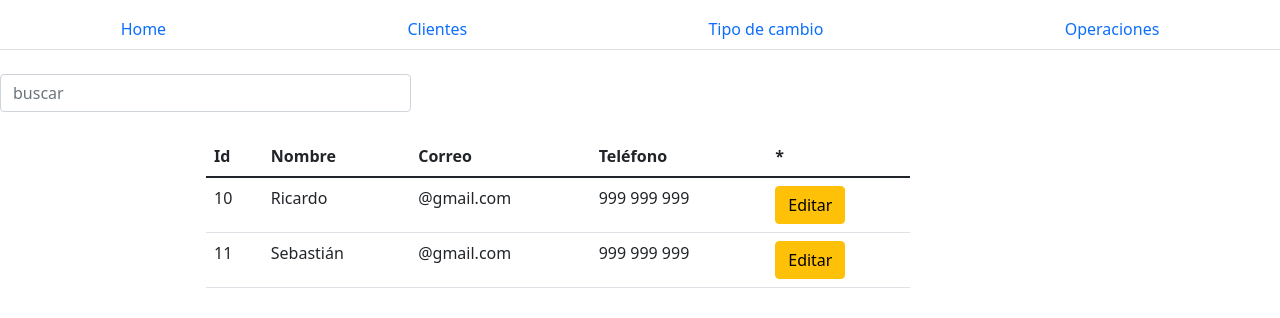
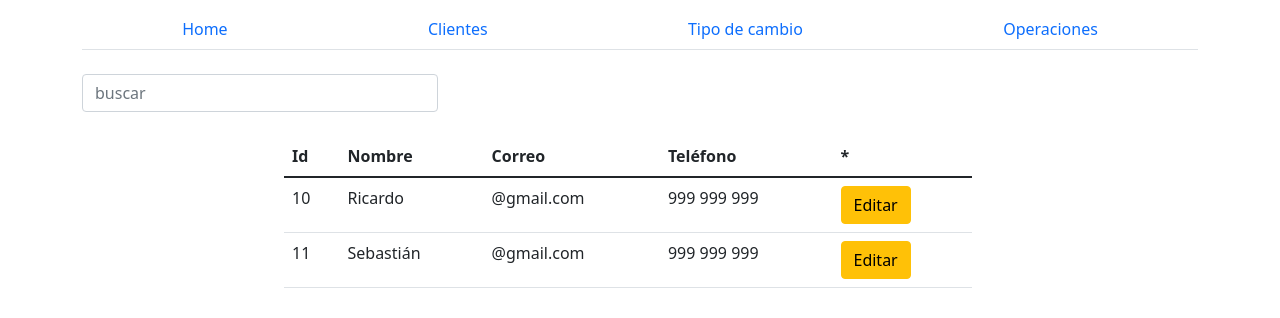
Before and after one commit to sebastianperudev2001/Crypto-Nita, a Next.js app in the folder cryptonita/: page /inicioClientes in a window 1280 px wide. Shown: the top 318 px of the page. Built offline with nearby package versions, Linux system fonts and the light colour scheme.

Commit message:
class container listado de clientes(admin)

```diff
--- a/cryptonita/pages/inicioClientes.js
+++ b/cryptonita/pages/inicioClientes.js
@@ -6,7 +6,7 @@ const InicioClientes=()=>{
         {id: 10, nombre: "Ricardo", correo:"@gmail.com", telefono: "999 999 999" }
         ,{id: 11, nombre: "Sebastián", correo:"@gmail.com", telefono: "999 999 999" }
     ]
-    return <div className="page-content">
+    return <div className="container">
         <Navegador></Navegador>
         <div className="row mt-4">
             <div className="col-4">
```
